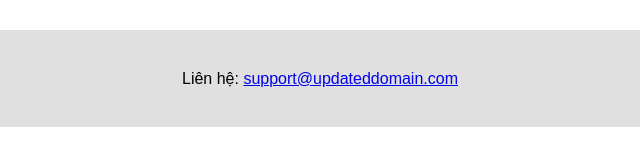
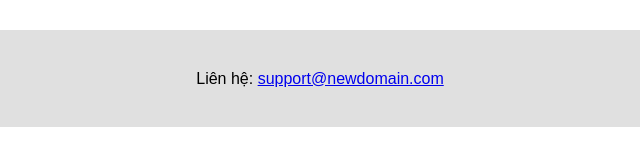
Before and after one commit to dianannperla/trang-web-dinh-dang-phong-cach, a website: page index.html in a window 1280 px wide. Shown: the part 321-486 px from the top of the page, 320-960 px from the left. Drawn offline with Linux system fonts and the light colour scheme.

Commit message:
Update email address in footer for contact support.

```diff
--- a/index.html
+++ b/index.html
@@ -22,7 +22,7 @@
         </section>
     </main>
     <footer>
-        <p>Liên hệ: <a href="mailto:support@updateddomain.com">support@updateddomain.com</a></p>
+        <p>Liên hệ: <a href="mailto:support@newdomain.com">support@newdomain.com</a></p>
     </footer>
     <script src="script.js"></script>
 </body>
```
